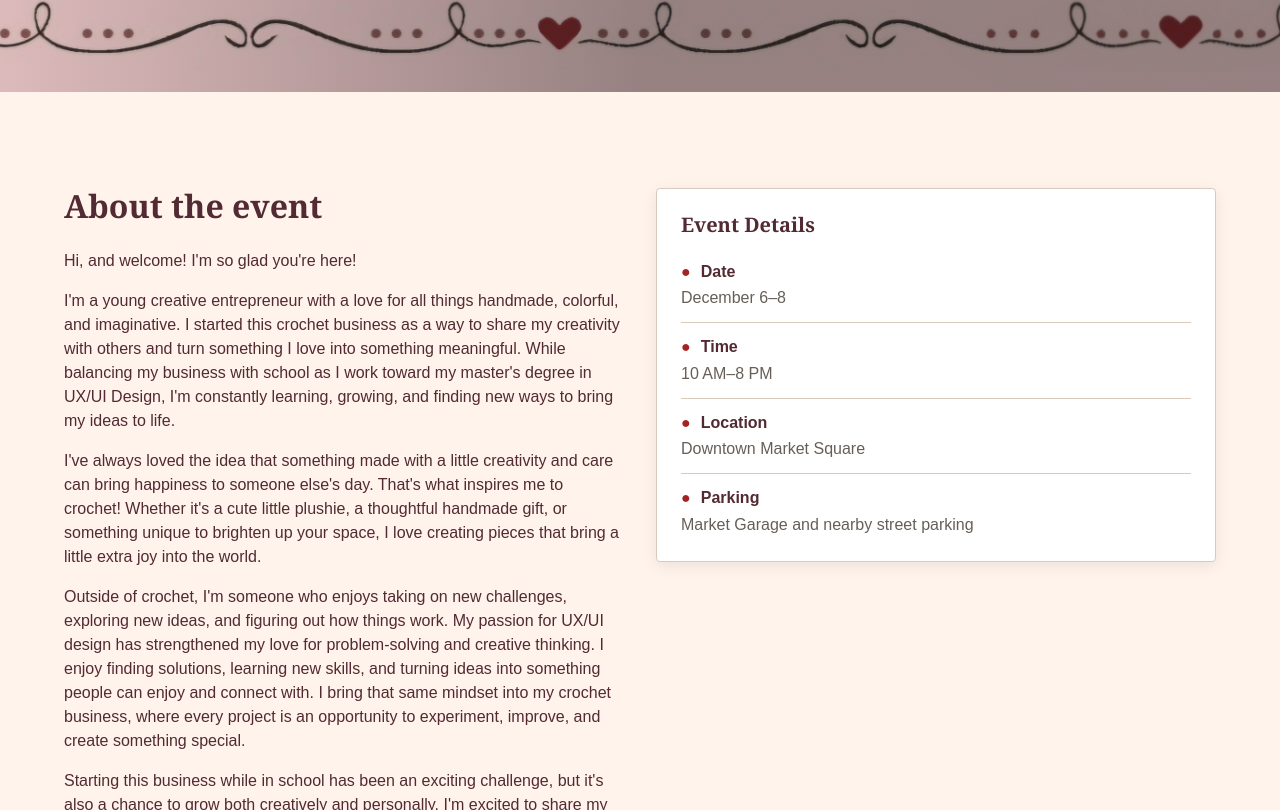
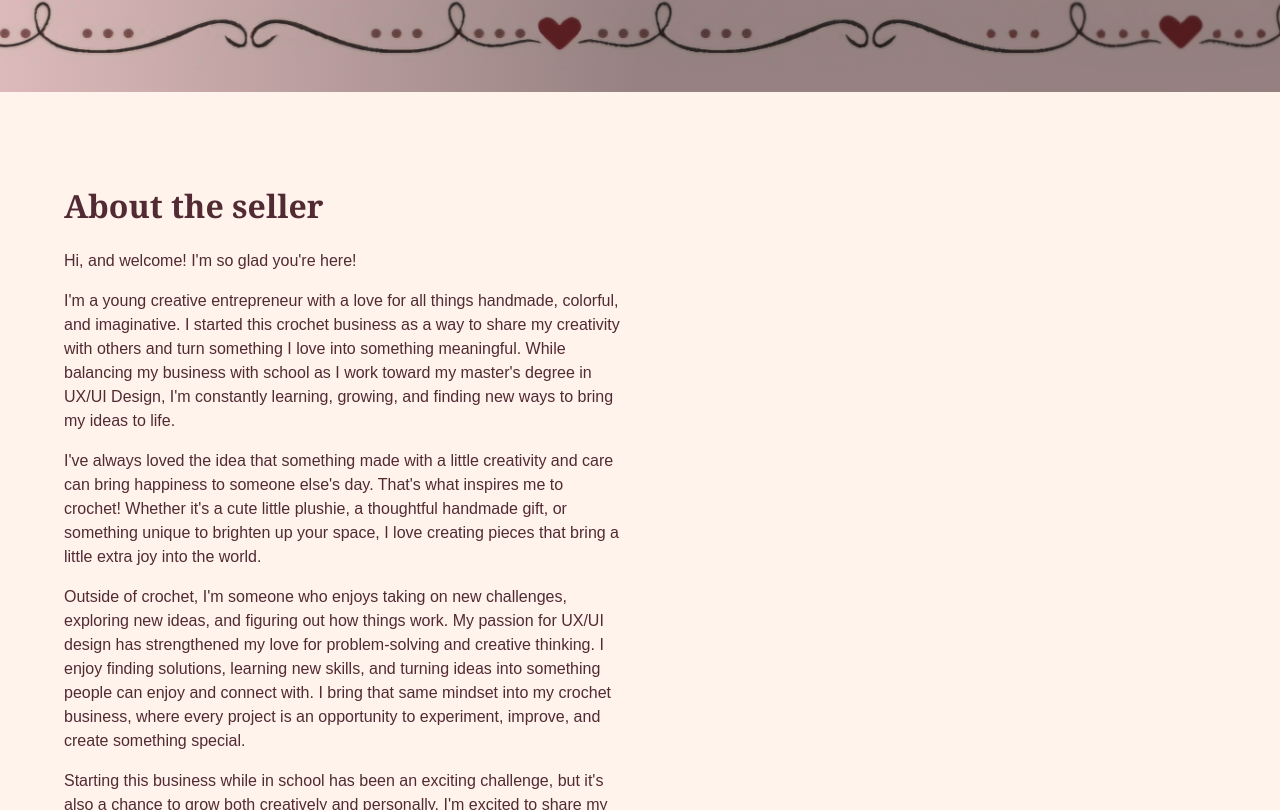
Before and after one commit to amelsea/Senior-Project, a plain HTML site: page index.html in a window 1280 px wide. Shown: the part 521-1331 px from the top of the page. Drawn offline with Linux system fonts and the light colour scheme.

Commit message:
Update index.html

```diff
--- a/index.html
+++ b/index.html
@@ -132,7 +132,7 @@
 
         <div class="section-heading">
 
-          <h2 id="about-title">About the event</h2>
+          <h2 id="about-title">About the seller</h2>
 
         </div>
 
@@ -175,53 +175,7 @@
            EVENT DETAILS
            ===================================================== -->
 
-      <section
-        class="event-details-section"
-        aria-labelledby="details-title">
 
-        <div class="info-card event-details">
-
-          <h2 id="details-title">Event Details</h2>
-
-          <dl>
-
-            <div class="detail-row">
-              <dt>
-                <span aria-hidden="true">●</span>
-                Date
-              </dt>
-              <dd>December 6–8</dd>
-            </div>
-
-            <div class="detail-row">
-              <dt>
-                <span aria-hidden="true">●</span>
-                Time
-              </dt>
-              <dd>10 AM–8 PM</dd>
-            </div>
-
-            <div class="detail-row">
-              <dt>
-                <span aria-hidden="true">●</span>
-                Location
-              </dt>
-              <dd>Downtown Market Square</dd>
-            </div>
-
-            <div class="detail-row">
-              <dt>
-                <span aria-hidden="true">●</span>
-                Parking
-              </dt>
-              <dd>Market Garage and nearby street parking</dd>
-            </div>
-
-          </dl>
-
-        </div>
-
-      </section>
 
 
       <!-- =====================================================
```
